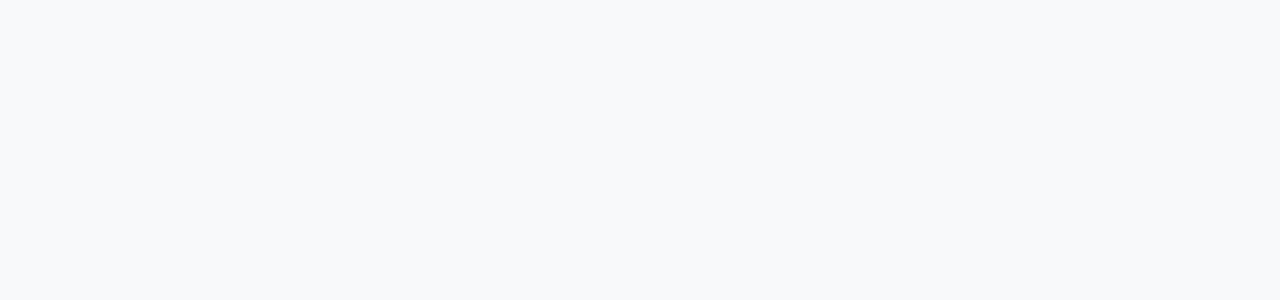
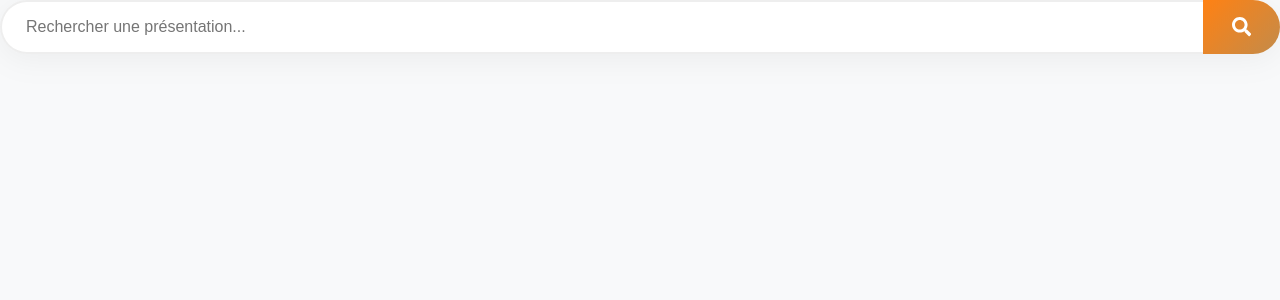
Before and after one commit to AnnaNdoye/FrontEnd-Plateforme-de-gestion-et-de-valorisation-des-pr-sentations-internes-, a React (Create React App) app: page /plateforme/recherche in a window 1280 px wide. Before the commit this address had no page. Shown: the top 300 px of the page. Built offline with nearby package versions, Linux system fonts and the light colour scheme.

Commit message:
creation de la barre de recherche

```diff
--- a/src/App.js
+++ b/src/App.js
@@ -10,7 +10,7 @@
 import DashboardPlateforme from "./pages/plateforme/Plateforme";
 import Dashboard from "./pages/plateforme/Dashboard";
 import Barre from "./pages/plateforme/Barre";
-
+import Recherche from "./pages/plateforme/Recherche";
 
 
 function App(){
@@ -25,6 +25,8 @@
         <Route path="/plateforme" element={<DashboardPlateforme/>} />
         <Route path="/plateforme/dashboard" element={<Dashboard/>} />
         <Route path="/plateforme/barre" element={<Barre/>} />
+        <Route path="/plateforme/recherche" element={<Recherche/>} />
+
 
       </Routes>
     </Router>
--- /dev/null
+++ b/src/pages/plateforme/Recherche.js
@@ -0,0 +1,76 @@
+import { useState } from 'react';
+import styled from 'styled-components';
+import { FaSearch } from 'react-icons/fa';
+
+const SearchContainer = styled.div`
+    display: flex;
+    width: 100%;
+    filter: drop-shadow(0 5px 15px rgba(0,0,0,0.05));
+
+    input {
+    flex: 1;
+    padding: 1rem 1.5rem;
+    border: 2px solid #eee;
+    border-right: none;
+    border-radius: 30px 0 0 30px;
+    outline: none;
+    font-size: 1rem;
+    transition: all 0.3s ease;
+
+    &:focus {
+        border-color: #FF8113;
+        box-shadow: 0 0 0 2px rgba(76, 175, 80, 0.1);
+    }
+    }
+
+    button {
+    padding: 0 1.8rem;
+    background: linear-gradient(135deg, #FF8113, #c38b4aff);
+    color: white;
+    border: none;
+    border-radius: 0 30px 30px 0;
+    cursor: pointer;
+    display: flex;
+    align-items: center;
+    justify-content: center;
+    transition: all 0.3s ease;
+
+    &:hover {
+        background: linear-gradient(135deg, #FF8113, #FFD700);
+        transform: translateX(3px);
+    }
+
+    svg {
+        font-size: 1.2rem;
+        }
+    }
+`;
+
+const Recherche = ({ onSearch }) => {
+    const [searchTerm, setSearchTerm] = useState('');
+
+    const handleSearch = (e) => {
+    e.preventDefault();
+    if (onSearch) {
+        onSearch(searchTerm);
+    }
+    };
+
+    return (
+    <SearchContainer>
+        <form onSubmit={handleSearch} style={{ display: 'flex', width: '100%' }}>
+        <input
+            type="text"
+            placeholder="Rechercher une présentation..."
+            value={searchTerm}
+            onChange={(e) => setSearchTerm(e.target.value)}
+        />
+        <button type="submit">
+            <FaSearch />
+        </button>
+        </form>
+    </SearchContainer>
+  );
+};
+
+export default Recherche;
```
